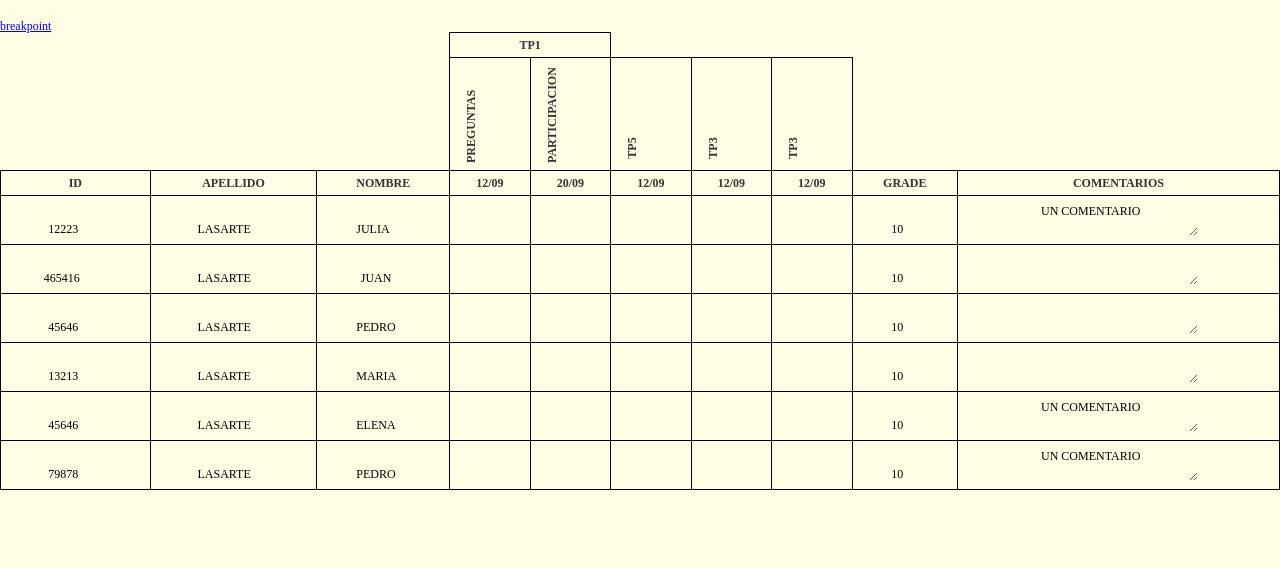
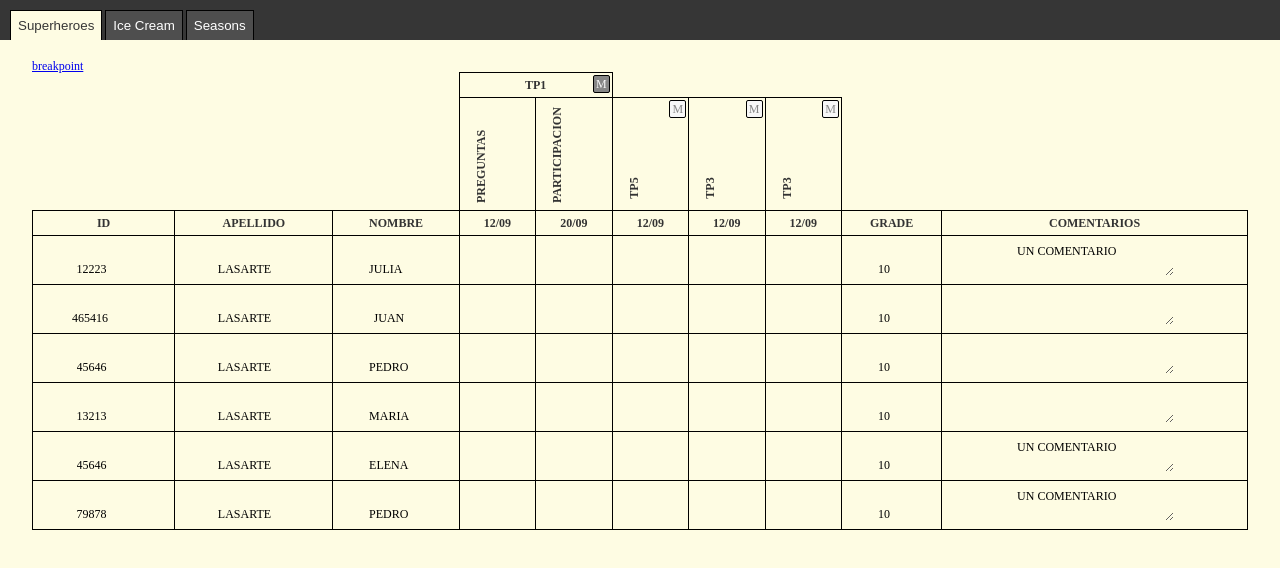
Before and after one commit to jlasarte/gradebook, a website: page index.html in a window 1280 px wide. Drawn offline with Linux system fonts and the light colour scheme.

Commit message:
Added tabs

```diff
--- a/index.html
+++ b/index.html
@@ -3,12 +3,19 @@
   <head>
     <title>Hello World!</title>
   	<link rel="stylesheet" type="text/css" href="style.css">
+  	<link rel="stylesheet" type="text/css" href="vendor/tabby/tabby.min.css">
   	<script src="./libs/jquery.js"></script>
   	<script src="./libs/knockout-3.2.0.js"></script>
   </head>
   <body>
-  <div class="grades-table-container csstransforms">
+  	<div class="tabs">
+	    <button class="active tabby-tab" data-tab="#tab1">Superheroes</button>
+	    <button class="tabby-tab" data-tab="#tab2">Ice Cream</button>
+	    <button class="tabby-tab" data-tab="#tab3">Seasons</button>
+	</div>
+	<div class="tabs-content grades-table-container csstransforms">
 		<a href="#" data-bind="click: breakpoint">breakpoint</a>
+		<div class="tabs-pane active" id="tab1">
 			<table class="grades-table">
 				<thead>
 					<tr>
@@ -16,9 +23,12 @@
 						<!-- ko foreach: { data: assignements, as: 'assignment'}-->
 							<th data-bind="
 								attr: {colspan: assignment.parts().length},
-	    				text: assignment.multiple ? assignment.title : '',
-	    				css: { 'no-border' : !assignment.multiple }
+								css: { 'no-border' : !assignment.multiple, 'multiple-assignment-header' : assignment.multiple }
 								">
+								<span data-bind="text: assignment.multiple ? assignment.title : ''"></span>
+								<!-- ko if: assignment.multiple -->
+									<a href="#" class="multiple-button active">M</a>
+								<!-- /ko -->
 							</th>
 						<!-- /ko -->
 					</tr>
@@ -26,7 +36,10 @@
 				    	<th class="no-border" colspan="3"></th>
 				    	<!-- ko foreach: {data: assignements, as: 'a'} -->
 				    		<!-- ko foreach: {data: a.parts(), as: 'p'} -->
-	    			<th class="rotate">
+				    			<th class="rotate assignment-part-header">
+				    				<!-- ko if: !a.multiple -->
+				    					<a href="#" class="multiple-button">M</a>
+				    				<!-- /ko -->
 				    				<div><span data-bind="text: a.multiple? p.title : a.title "></span></div>
 				    			</th>
 				    		<!-- /ko -->
@@ -45,7 +58,6 @@
 						<th class="no-rotation">GRADE</th>
 						<th class="no-rotation">comentarios</th>
 					<!-- Following headers are rotated -->
-
 					</tr>
 				  <tr></tr>
 				  <tr></tr>
@@ -69,10 +81,21 @@
 				</tbody>
 			</table>
 		</div>
+		<div class="tabs-pane" id="tab2">
+			hohoho
+		</div>
+		<div class="tabs-pane" id="tab3">
+			hihihi
+		</div>
+	</div>
  	</body>
  	<script type="text/javascript">
 		//window.$ = window.jQuery = require('./libs/jquery.js');
 	</script>
+	<script src="./vendor/tabby/js/classList.min.js" type="text/javascript"></script>
+	<script src="./vendor/tabby/js/bind-polyfill.min.js" type="text/javascript"></script>
+	<script src="./vendor/tabby/js/tabby.min.js" type="text/javascript"></script>
+
+	<script src="./scripts/coffee/GradebookViewModel.js" type="text/javascript"></script>
 	<script src="./scripts/app.js" type="text/javascript"></script>
-	<script src="./scripts/coffee/GradebookViewModel.js" type="text/javascript"></script>
 </html>
--- a/scripts/app.js
+++ b/scripts/app.js
@@ -7,4 +7,5 @@ $(function(){
   $(".grade-table-input.auto-width").keypress(function(){
     $(this).width(get_input_width);
   });
+  tabby.init();
 })
--- a/style.css
+++ b/style.css
@@ -57,6 +57,7 @@ html {
 
 .grades-table-container {
 	margin: 20px auto;
+	width: 95%;
 }
 
 .grades-table {
@@ -122,3 +123,49 @@ html {
 	outline: none;
 	background: #fff;
 }
+
+.grades-table .multiple-assignment-header,
+.grades-table .assignment-part-header {
+	position: relative;
+}
+
+.grades-table .multiple-button {
+	position: absolute;
+	top: 2px;
+	right: 2px;
+	background: #F7F7F7;
+	padding: 2px;
+	border-radius: 2px;
+	color: #868686;
+	text-decoration: none;
+	font-weight: normal;
+	border: 1px solid black;
+}
+
+.grades-table .multiple-button.active {
+	background: #868686;
+	color: #F7F7F7;
+}
+
+.tabs {
+	background: #363636;
+	padding-left: 10px;
+	padding-top: 10px;
+}
+
+
+.tabs .tabby-tab {
+	background: #4E4E4E;
+	border-top: 1px solid black;
+	border-right: 1px solid #000;
+	border-left: 1px solid #000;
+	border-bottom: none;
+	margin: 0;
+	padding: 7px;
+	color: #fff;
+}
+
+.tabs .tabby-tab.active {
+	background: #fefce3;
+	color: #363636;
+}
--- /dev/null
+++ b/vendor/tabby/js/bind-polyfill.min.js
@@ -0,0 +1,2 @@
+/** Tabby v7.4.2, by Chris Ferdinandi | http://github.com/cferdinandi/tabby | Licensed under MIT: http://gomakethings.com/mit/ */
+Function.prototype.bind||(Function.prototype.bind=function(t){if("function"!=typeof this)throw new TypeError("Function.prototype.bind - what is trying to be bound is not callable");var o=Array.prototype.slice.call(arguments,1),n=this;return fNOP=function(){},fBound=function(){return n.apply(this instanceof fNOP&&t?this:t,o.concat(Array.prototype.slice.call(arguments)))},fNOP.prototype=this.prototype,fBound.prototype=new fNOP,fBound});
```
Also changed, not shown: vendor/tabby/js/classList.min.js (added, +2 -0 lines), README.md, vendor/tabby/js/tabby.min.js (added), vendor/tabby/tabby.min.css (added). Lines whose indentation alone changed are shown as unchanged.
